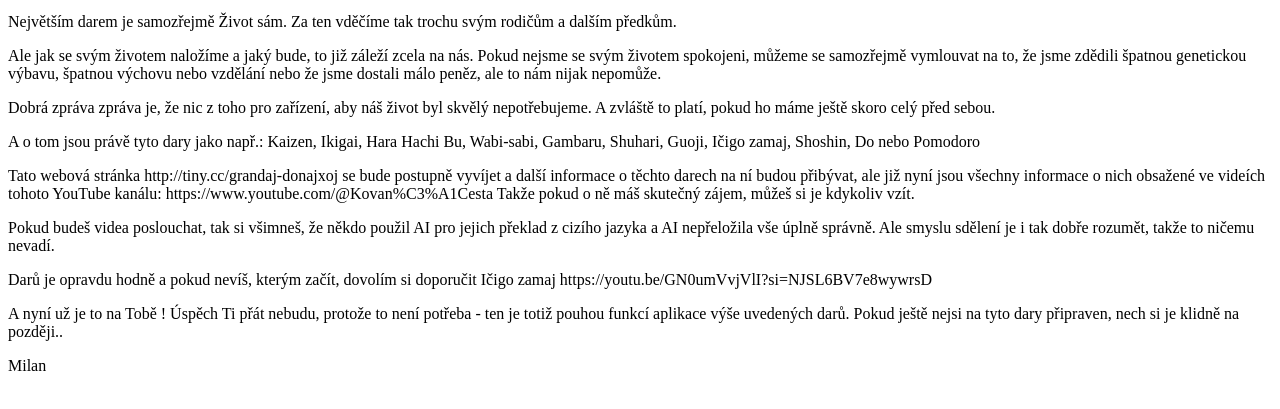
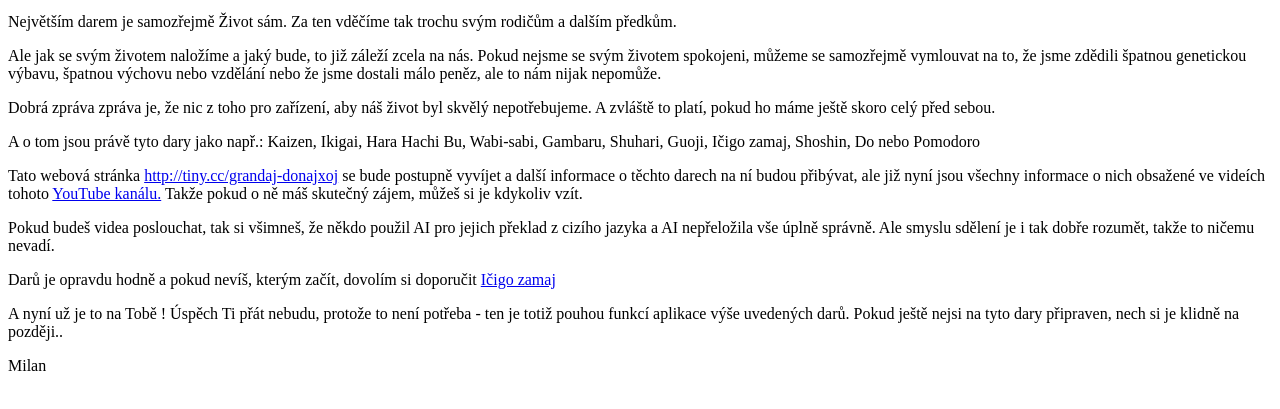
Before and after one commit to milangit/grandaj-donajxoj, a plain HTML site: page index.html in a window 1280 px wide. Shown: the part 101-510 px from the top of the page. Drawn offline with Linux system fonts and the light colour scheme; a script that the page names is missing.

Commit message:
Update index.html

```diff
--- a/index.html
+++ b/index.html
@@ -23,9 +23,9 @@
       <p>Ale jak se svým životem naložíme a jaký bude, to již záleží zcela na nás. Pokud nejsme se svým životem spokojeni, můžeme se samozřejmě vymlouvat na to, že jsme zdědili špatnou genetickou výbavu, špatnou výchovu nebo vzdělání nebo že jsme dostali málo peněz, ale to nám nijak nepomůže.</p>
       <p>Dobrá zpráva zpráva je, že nic z toho pro zařízení, aby náš život byl skvělý nepotřebujeme. A zvláště to platí, pokud ho máme ještě skoro celý před sebou.</p>
       <p>A o tom jsou právě tyto dary jako např.: Kaizen, Ikigai, Hara Hachi Bu, Wabi-sabi, Gambaru, Shuhari, Guoji, Ičigo zamaj, Shoshin, Do nebo Pomodoro</p>
-      <p>Tato webová stránka http://tiny.cc/grandaj-donajxoj se bude postupně vyvíjet a další informace o těchto darech na ní budou přibývat, ale již nyní jsou všechny informace o nich obsažené ve videích tohoto YouTube kanálu: https://www.youtube.com/@Kovan%C3%A1Cesta Takže pokud o ně máš skutečný zájem, můžeš si je kdykoliv vzít.</p>
+      <p>Tato webová stránka <a href="http://tiny.cc/grandaj-donajxoj" target="_blank" rel="noopener noreferrer">http://tiny.cc/grandaj-donajxoj</a> se bude postupně vyvíjet a další informace o těchto darech na ní budou přibývat, ale již nyní jsou všechny informace o nich obsažené ve videích tohoto <a href="https://www.youtube.com/@Kovan%C3%A1Cesta" target="_blank" rel="noopener noreferrer">YouTube kanálu.</a> Takže pokud o ně máš skutečný zájem, můžeš si je kdykoliv vzít.</p>
       <p>Pokud budeš videa poslouchat, tak si všimneš, že někdo použil AI pro jejich překlad z cizího jazyka a AI nepřeložila vše úplně správně. Ale smyslu sdělení je i tak dobře rozumět, takže to ničemu nevadí.</p>
-      <p>Darů je opravdu hodně a pokud nevíš, kterým začít, dovolím si doporučit Ičigo zamaj https://youtu.be/GN0umVvjVlI?si=NJSL6BV7e8wywrsD</p>
+      <p>Darů je opravdu hodně a pokud nevíš, kterým začít, dovolím si doporučit <a href="https://youtu.be/GN0umVvjVlI?si=NJSL6BV7e8wywrsD" target="_blank" rel="noopener noreferrer">Ičigo zamaj</a></p>
 
       <p>A nyní už je to na Tobě ! Úspěch Ti přát nebudu, protože to není potřeba - ten je totiž pouhou funkcí aplikace výše uvedených darů. Pokud ještě nejsi na tyto dary připraven, nech si je klidně na později..</p>
       <p>Milan</p>
```
